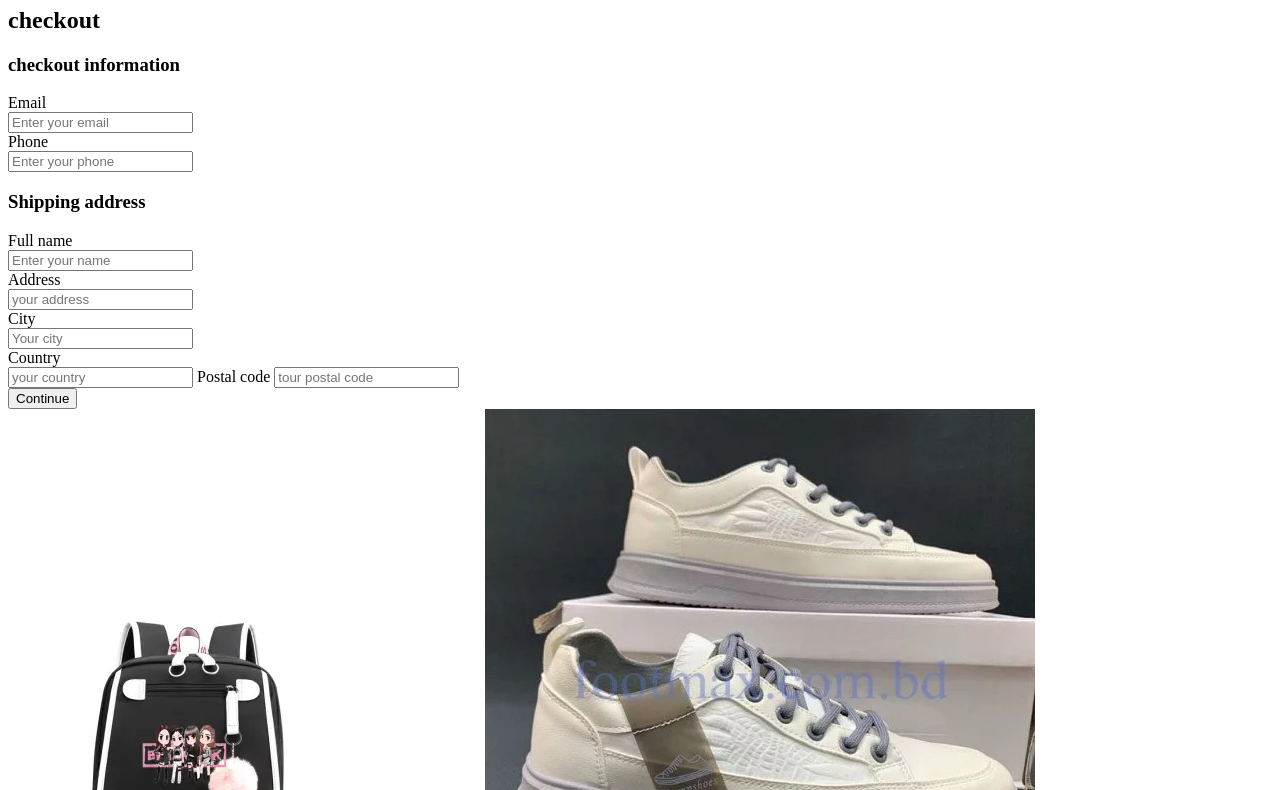
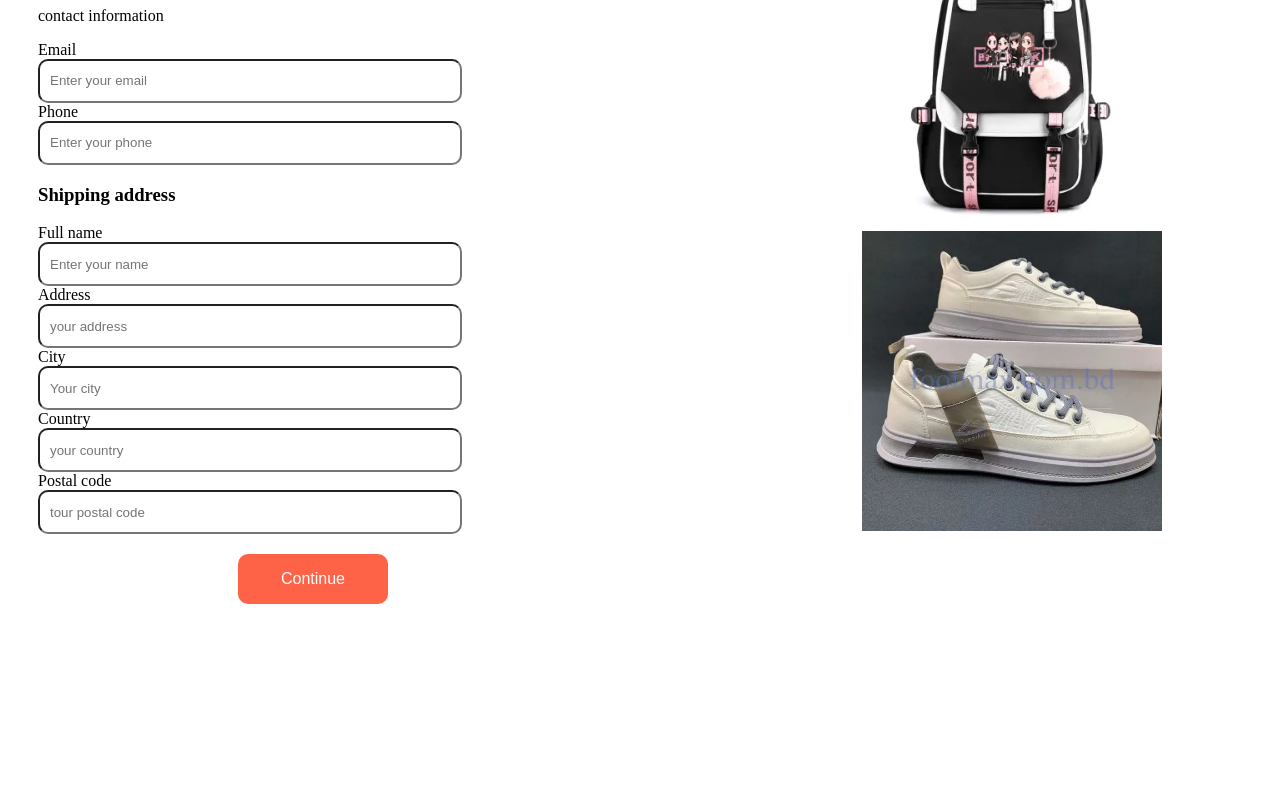
Before and after one commit to Chumki111/checkout-page-challenge, a plain HTML site: page index.html in a window 1280 px wide. Shown: the part 111-901 px from the top of the page. After the commit the page ends 876 px from the top, so only its background shows below. Drawn offline with Linux system fonts and the light colour scheme.

Commit message:
added fifth commit

```diff
--- a/index.html
+++ b/index.html
@@ -8,14 +8,14 @@
 </head>
 <body>
     <div class="container">
-        <div class="checkout">
-            <h1>checkout page challenge</h1>
-    <span>Figma</span>
-        </div>
+
         <div class="checkout-page">
-            <h2>checkout</h2>
-            <h3>checkout information</h3>
-            <form>
+
+            <form action="">
+            <h1>checkout</h1>
+            <p>contact information</p>
+
+
                 <label for="">Email <br>
                     <input type="email" placeholder="Enter your email">
                 </label>
@@ -36,21 +36,23 @@
                 <label for=""><br> Country <br>
                     <input type="text" placeholder="your country">
                 </label>
-                <label for="">Postal code
+                <label for=""> <br>Postal code  <br>
                     <input type="text" placeholder="tour postal code">
                 </label>
-             <br>   <button>Continue</button>
-
+             <br>   <button class="btn">Continue</button>
 
             </form>
-            <div class="check-img">
-                <img src="bag.jpg_.webp" alt="">
-                <span>Vintage Backbag</span>
-                <img src="shoes.jpg.webp" alt="">
-            </div>
+
 
 
         </div>
+        <div class="check-img">
+            <img src="bag.jpg_.webp" alt="">
+
+            <br>
+            <img src="shoes.jpg.webp" alt="">
+        </div>
+
 
     </div>
 </body>
--- a/style.css
+++ b/style.css
@@ -0,0 +1,57 @@
+/* *{
+    margin: 0px;
+    padding: 0px;
+} */
+
+.container{
+    display: flex;
+
+
+    height: 100vh;
+    padding: 30px;
+    justify-content: space-between;
+
+
+
+}
+.btn{
+    background-color: tomato;
+    color: white;
+    width: 150px;
+    height: 50px;
+    border: none;
+    border-radius: 10px;
+   margin-top: 20px;
+   font-size: 1em;
+   margin-left: 200px;
+}
+input{
+    width:400px;
+    height: 20px;
+    padding:10px;
+    border-radius: 10px;
+    /* border: none; */
+    background-color: ;
+
+
+
+}
+input:focus{
+    outline: 0;
+    border: 2px solid teal;
+    color: red;
+}
+img{
+    width: 300px;
+    height: 300px;
+}
+.checkout-page{
+
+}
+.check-img{
+
+
+    width: 380px;
+    height: 530px;
+    top: 170px;
+}
```
